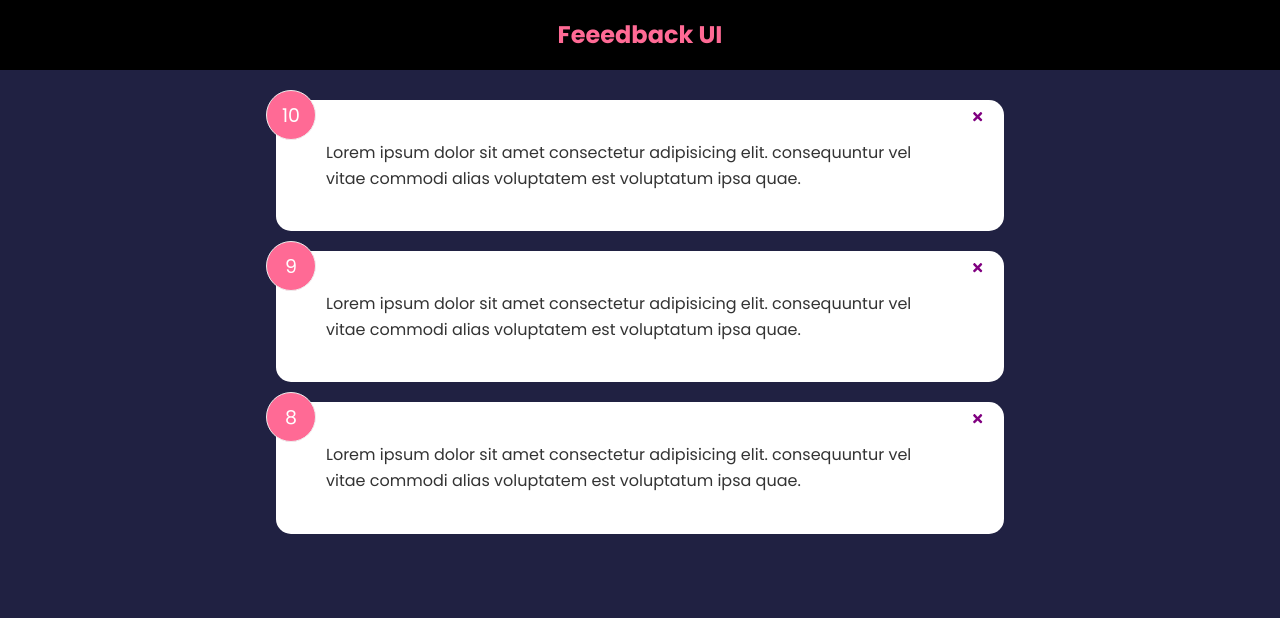
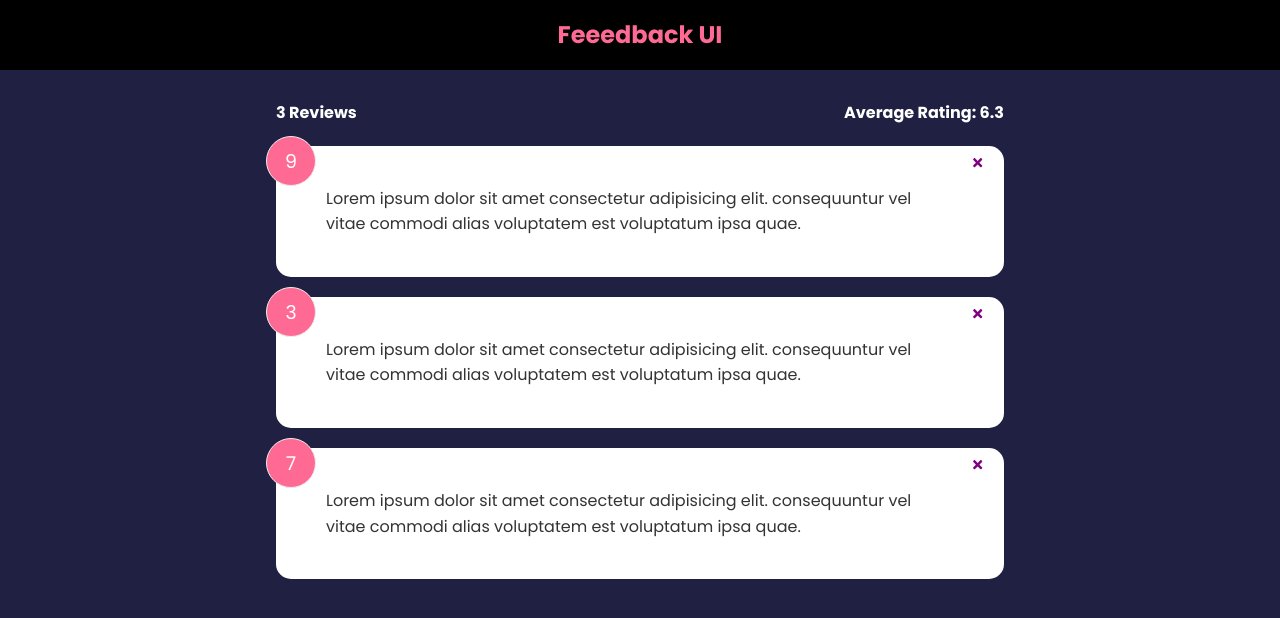
Before and after one commit to alexelmore/react-feedback-app, a React (Create React App) app in the folder feed-app/: page / in a window 1280 px wide. Shown: the top 618 px of the page. Built offline with nearby package versions, Linux system fonts and the light colour scheme.

Commit message:
Add FeedbackStats component

```diff
--- a/feed-app/src/App.js
+++ b/feed-app/src/App.js
@@ -2,6 +2,7 @@
 import Header from "./components/Header";
 import FeedbackList from "./components/FeedbackList";
 import FeedbackData from "./data/FeedbackData";
+import FeedbackStats from "./components/FeedbackStats";
 
 function App() {
   const [feedback, setFeedBack] = useState(FeedbackData);
@@ -16,6 +17,7 @@
     <>
       <Header />
       <div className="container">
+        <FeedbackStats feedback={feedback} />
         <FeedbackList
           feedback={feedback}
           handleDelete={(id) => deleteFeedBackItem(id)}
--- /dev/null
+++ b/feed-app/src/components/FeedbackStats.jsx
@@ -0,0 +1,24 @@
+import PropTypes from "prop-types";
+
+// FeedbackStats component
+function FeedbackStats({ feedback }) {
+  // Function to calculate feedback average
+
+  let average =
+    feedback.reduce((a, b) => {
+      return a + b.rating;
+    }, 0) / feedback.length;
+  average = average.toFixed(1).replace(/[.,]0$/, "");
+  return (
+    <div className="feedback-stats">
+      <h4>{feedback.length} Reviews</h4>
+      <h4>Average Rating: {isNaN(average) ? 0 : average}</h4>
+    </div>
+  );
+}
+
+FeedbackStats.propTypes = {
+  feedback: PropTypes.array,
+};
+
+export default FeedbackStats;
--- a/feed-app/src/data/FeedbackData.js
+++ b/feed-app/src/data/FeedbackData.js
@@ -1,19 +1,19 @@
 const FeedbackData = [
   {
     id: 1,
-    rating: 10,
+    rating: 9,
     text:
       "Lorem ipsum dolor sit amet consectetur adipisicing elit. consequuntur vel vitae commodi alias voluptatem est voluptatum ipsa quae.",
   },
   {
     id: 2,
-    rating: 9,
+    rating: 3,
     text:
       "Lorem ipsum dolor sit amet consectetur adipisicing elit. consequuntur vel vitae commodi alias voluptatem est voluptatum ipsa quae.",
   },
   {
     id: 3,
-    rating: 8,
+    rating: 7,
     text:
       "Lorem ipsum dolor sit amet consectetur adipisicing elit. consequuntur vel vitae commodi alias voluptatem est voluptatum ipsa quae.",
   },
```
